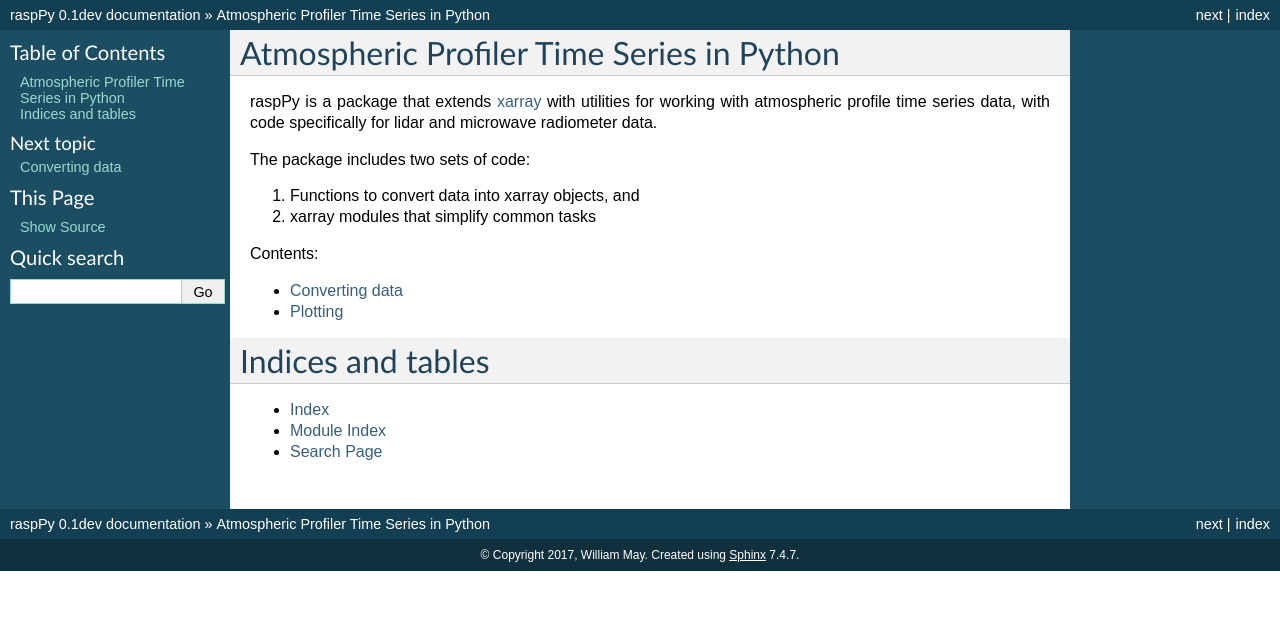
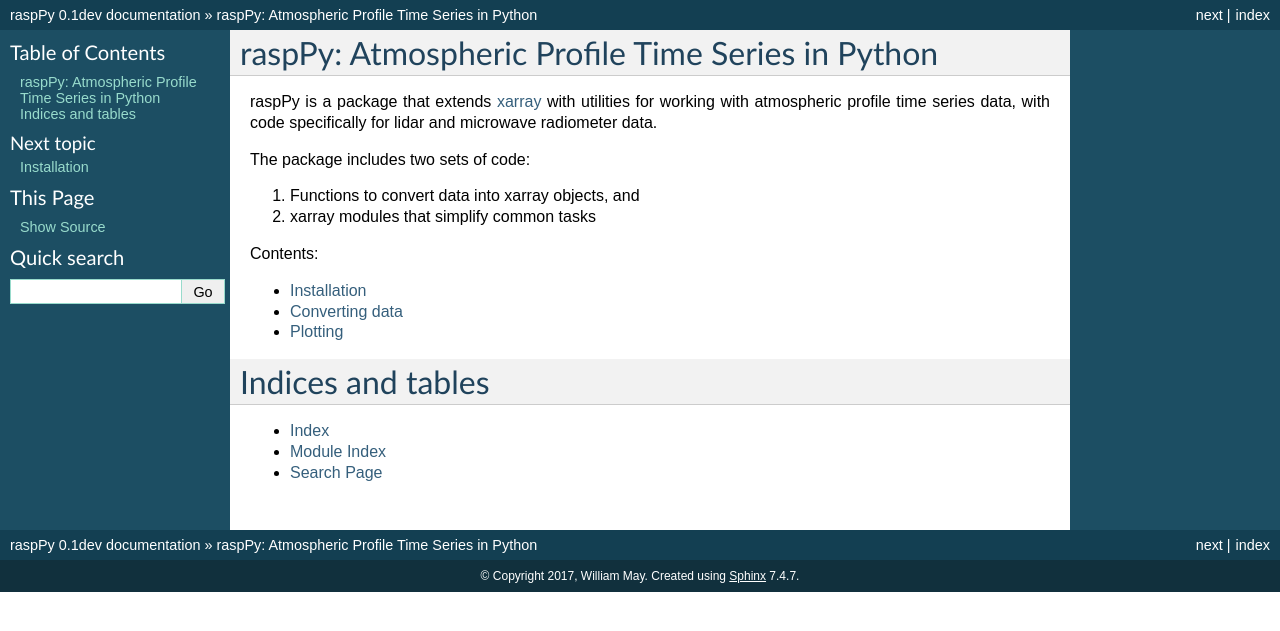
Before and after one commit to ASRCsoft/wxprofilers, a Sphinx documentation site: the page built from docs/index.rst, in a window 1280 px wide. Shown: the top 631 px of the page. Built offline with Sphinx 7.4.7, drawn with Linux system fonts in a browser that asks for light colours.

Commit message:
Added installation docs

```diff
--- a/docs/index.rst
+++ b/docs/index.rst
@@ -3,7 +3,7 @@
    You can adapt this file completely to your liking, but it should at least
    contain the root `toctree` directive.
 
-Atmospheric Profiler Time Series in Python
+raspPy: Atmospheric Profile Time Series in Python
 ==========================================
 
 raspPy is a package that extends `xarray
@@ -24,6 +24,7 @@
 .. toctree::
    :maxdepth: 2
 
+   installation
    converting
    plotting
 
--- /dev/null
+++ b/docs/installation.rst
@@ -0,0 +1,6 @@
+Installation
+============
+
+raspPy can be installed from github with pip::
+
+  pip install git+https://github.com/ASRCsoft/raspPy.git
```
